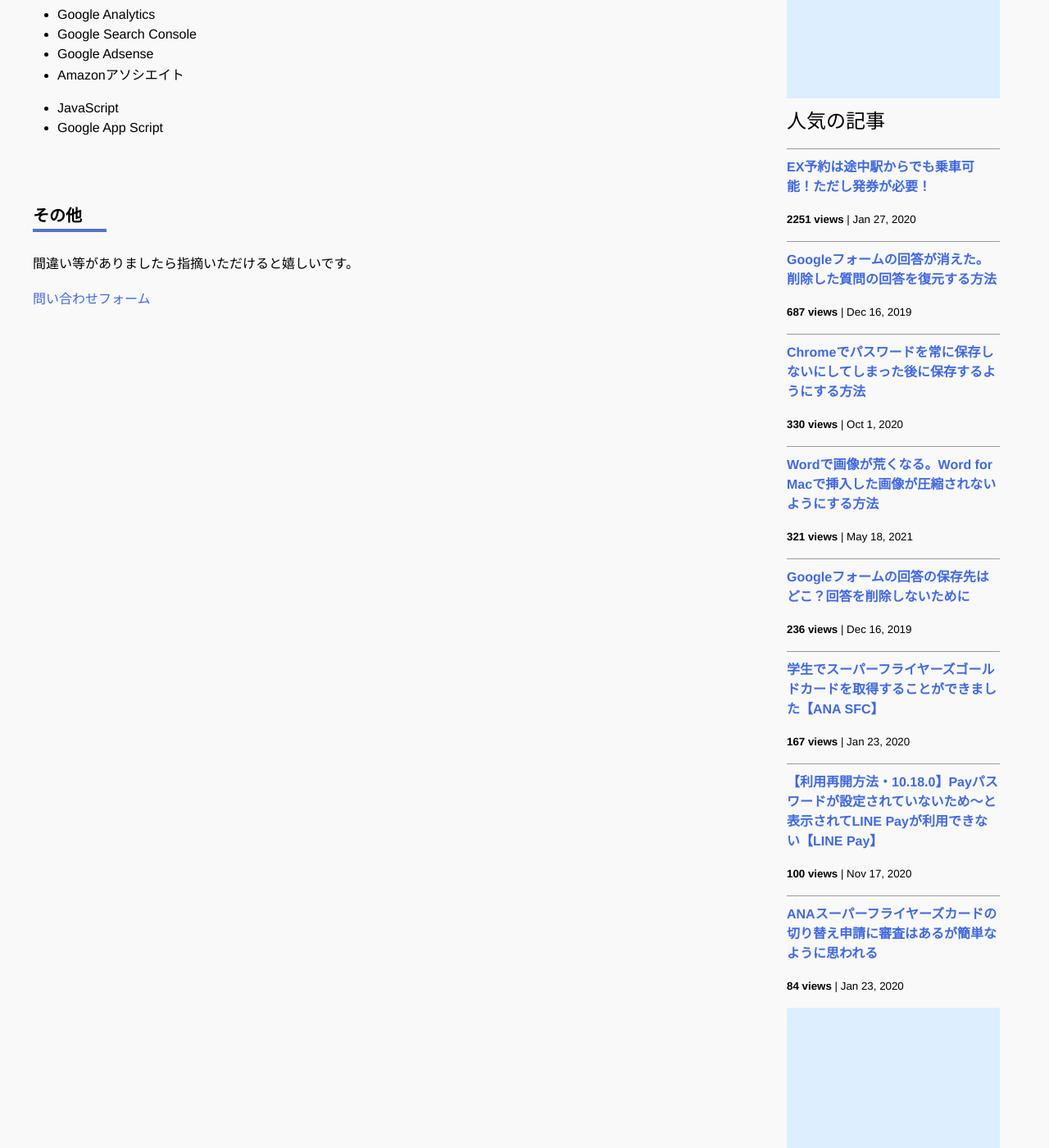
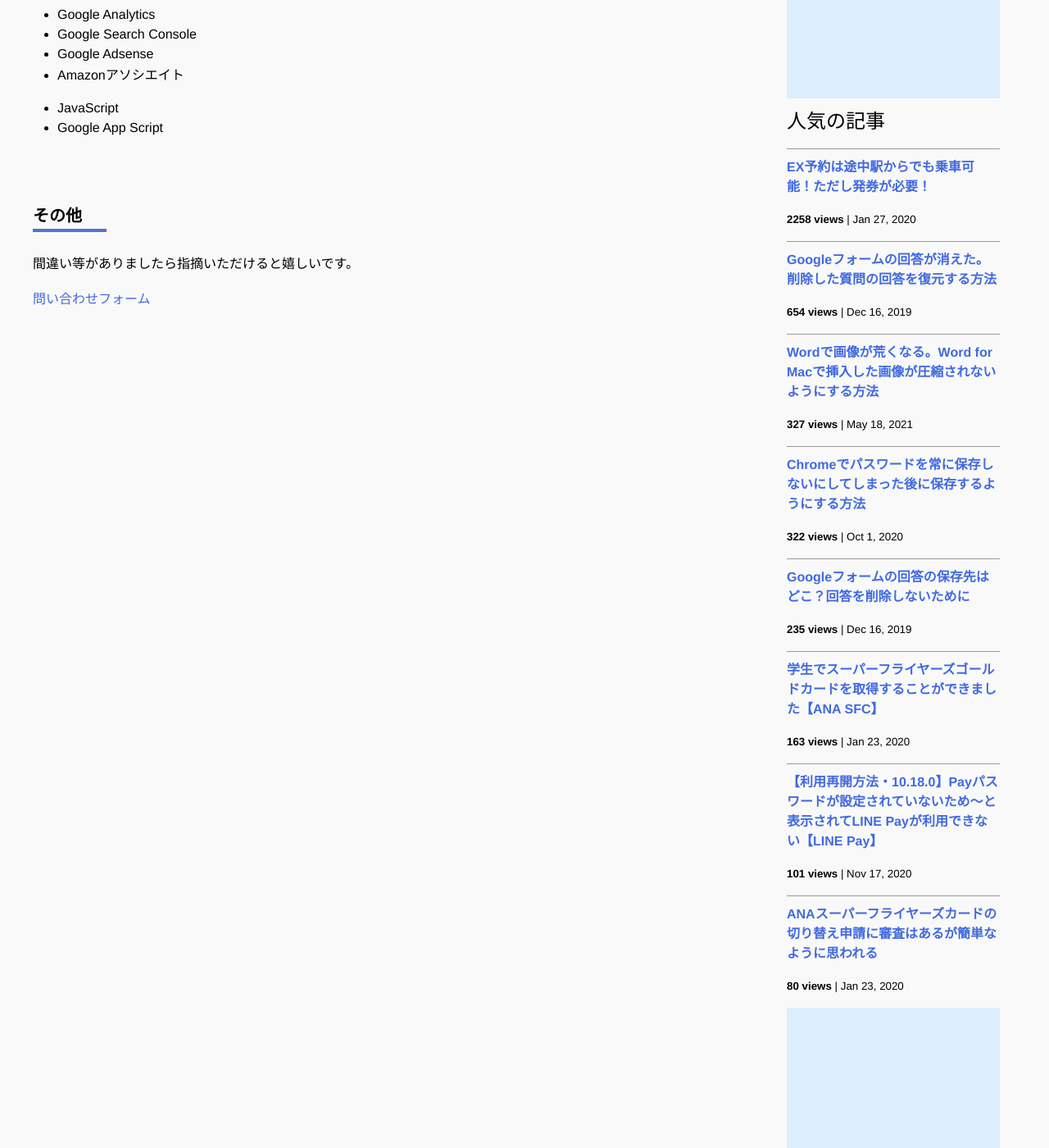
Before and after one commit to iwanaminami/shoyaiwaname, a Jekyll site: the page built from about.markdown, in a window 1280 px wide and 1400 px high, scrolled down 693 px. Shown: the whole window at 82% size. Built offline with Jekyll 4.4.1, drawn with Linux system fonts in a browser that asks for light colours; nearby versions of some CDN libraries; comment, search, counter and statistics services are not loaded.

Commit message:
a new commit message

```diff
--- a/_data/popularposts.yml
+++ b/_data/popularposts.yml
@@ -1,17 +1,17 @@
 side:
-  - view: 2251
+  - view: 2258
     url: /2020/01/27/ex-rideontheway.html
-  - view: 687
+  - view: 654
     url: /2019/12/16/restore-googleform.html
-  - view: 330
+  - view: 327
+    url: /2021/05/18/image-compression-word.html
+  - view: 322
     url: /2020/10/01/googlepassword.html
-  - view: 321
-    url: /2021/05/18/image-compression-word.html
-  - view: 236
+  - view: 235
     url: /2019/12/16/googleform-answers.html
-  - view: 167
+  - view: 163
     url: /2020/01/23/sfcgold.html
-  - view: 100
+  - view: 101
     url: /2020/11/17/linepay.html
-  - view: 84
+  - view: 80
     url: /2020/01/23/sfc-judge.html
```
